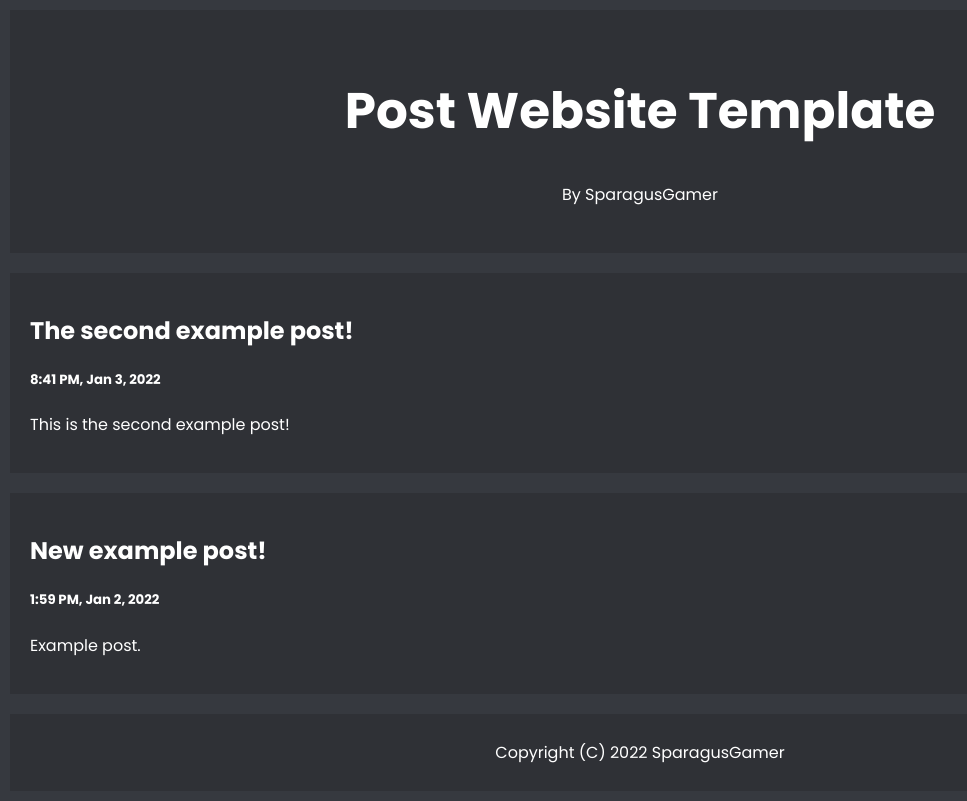
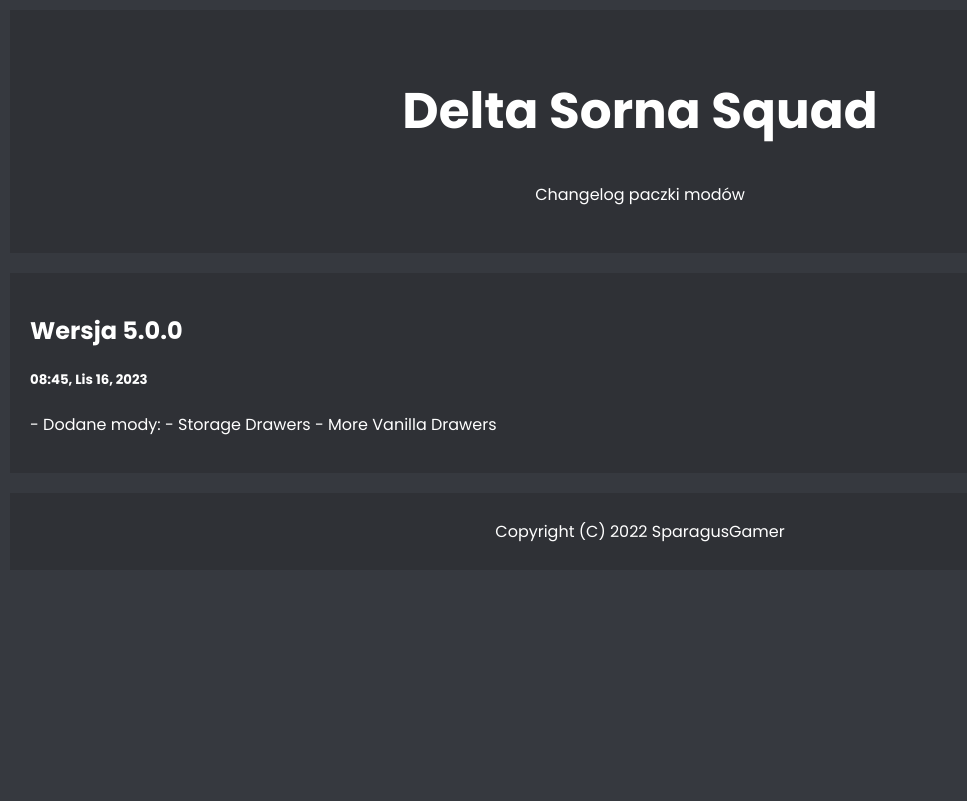
Before and after one commit to Delta-Sorna-Squad/website, a plain HTML site: page index.html in a window 1280 px wide. Shown: the whole page, without its empty margins (0-967 px from the left). Drawn offline with Linux system fonts and the light colour scheme.

Commit message:
Update index.html

```diff
--- a/index.html
+++ b/index.html
@@ -10,21 +10,19 @@
 <body>
 
     <div class="header">
-        <h1>Post Website Template</h1>
-        <p>By SparagusGamer</p>
+        <h1>Delta Sorna Squad</h1>
+        <p>Changelog paczki modów</p>
     </div>
 
 
     <div class="row">
         <div class="card">
-            <h2>The second example post! </h2>
-            <h5>8:41 PM, Jan 3, 2022</h5>
-            <p>This is the second example post!</p>
-        </div>
-        <div class="card">
-            <h2>New example post!</h2>
-            <h5>1:59 PM, Jan 2, 2022</h5>
-            <p>Example post. </p>
+            <h2>Wersja 5.0.0</h2>
+            <h5>08:45, Lis 16, 2023</h5>
+            <p>- Dodane mody:
+                - Storage Drawers
+                - More Vanilla Drawers
+            </p>
         </div>
     </div>
 
```
